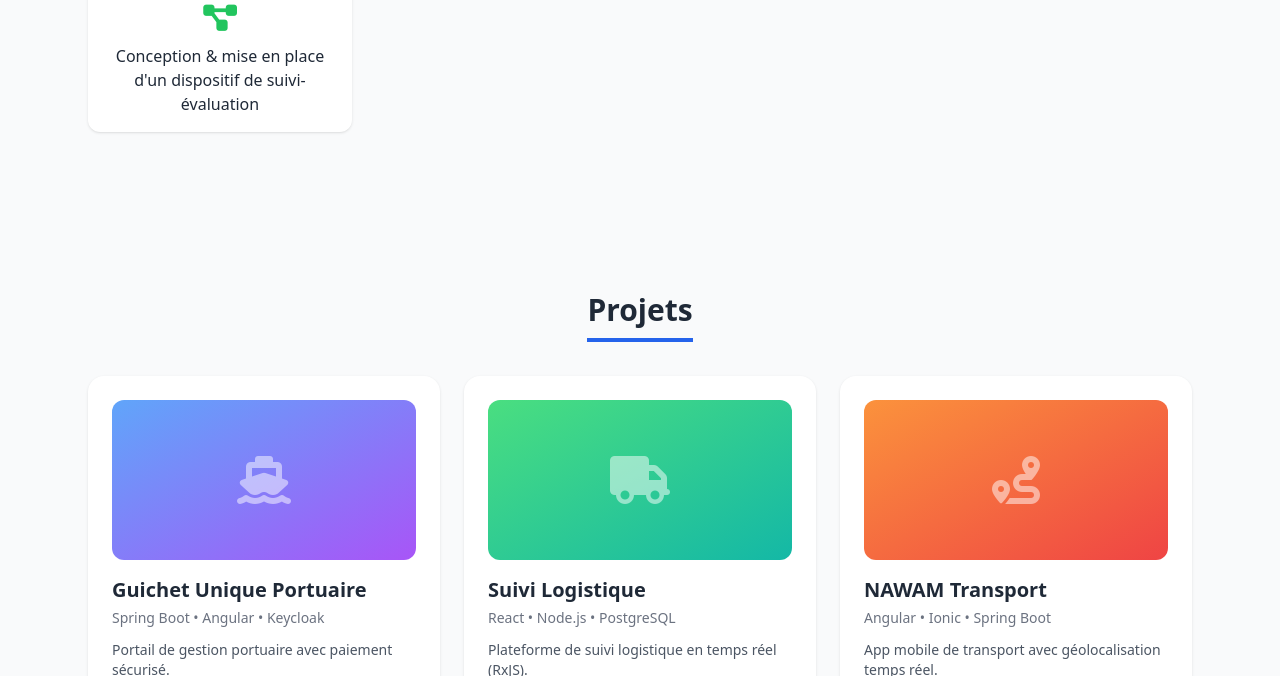
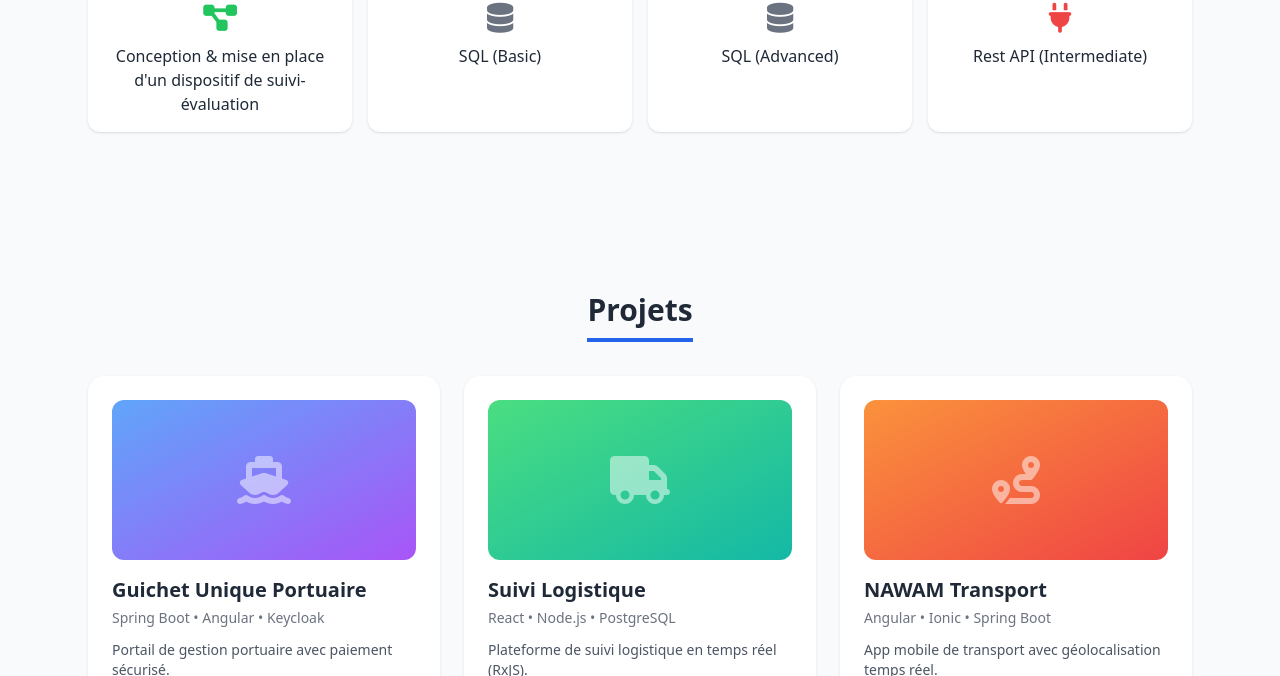
Before and after one commit to adamadiaw/portfolio, a plain HTML site: page index.html in a window 1280 px wide. Shown: the part 2240-2916 px from the top of the page. Drawn offline with nearby package versions, Linux system fonts and the light colour scheme.

Commit message:
add new certification

```diff
--- a/index.html
+++ b/index.html
@@ -203,7 +203,7 @@
               target="_blank"
               rel="noopener noreferrer"
               class="block bg-white dark:bg-gray-800 p-4 rounded-xl shadow text-center hover:shadow-xl hover:scale-105 transition-all duration-300 hover:bg-blue-50 dark:hover:bg-gray-700">
-                <i class="fab fa-python text-3xl text-blue-600 mb-2"></i>
+                <i class="fab fa-python text-3xl text-yellow-600 mb-2"></i>
                 <p class="font-medium">Python Developer</p>
             </a>
             <a href="https://mooc-campus.afd.fr/admin/tool/certificate/index.php?code=2160940045AD"
@@ -221,6 +221,27 @@
               class="block bg-white dark:bg-gray-800 p-4 rounded-xl shadow text-center hover:shadow-xl hover:scale-105 transition-all duration-300 hover:bg-blue-50 dark:hover:bg-gray-700">
                 <i class="fas fa-project-diagram text-3xl text-green-500 mb-2"></i>
                 <p class="font-medium">Conception & mise en place d'un dispositif de suivi-évaluation</p>
+            </a>
+            <a href="https://www.hackerrank.com/certificates/iframe/d31f86896362"
+              target="_blank"
+              rel="noopener noreferrer"
+              class="block bg-white dark:bg-gray-800 p-4 rounded-xl shadow text-center hover:shadow-xl hover:scale-105 transition-all duration-300 hover:bg-blue-50 dark:hover:bg-gray-700">
+                <i class="fas fa-database text-3xl text-gray-500 mb-2"></i>
+                <p class="font-medium">SQL (Basic)</p>
+            </a>
+            <a href="https://www.hackerrank.com/certificates/iframe/af3ddf87f7a1"
+              target="_blank"
+              rel="noopener noreferrer"
+              class="block bg-white dark:bg-gray-800 p-4 rounded-xl shadow text-center hover:shadow-xl hover:scale-105 transition-all duration-300 hover:bg-blue-50 dark:hover:bg-gray-700">
+                <i class="fas fa-database text-3xl text-gray-500 mb-2"></i>
+                <p class="font-medium">SQL (Advanced)</p>
+            </a>
+            <a href="https://www.hackerrank.com/certificates/iframe/5e467fbdeb12"
+              target="_blank"
+              rel="noopener noreferrer"
+              class="block bg-white dark:bg-gray-800 p-4 rounded-xl shadow text-center hover:shadow-xl hover:scale-105 transition-all duration-300 hover:bg-blue-50 dark:hover:bg-gray-700">
+                <i class="fas fa-plug text-3xl text-red-500 mb-2"></i>
+                <p class="font-medium">Rest API (Intermediate)</p>
             </a>
         </div>
     </section>
```
